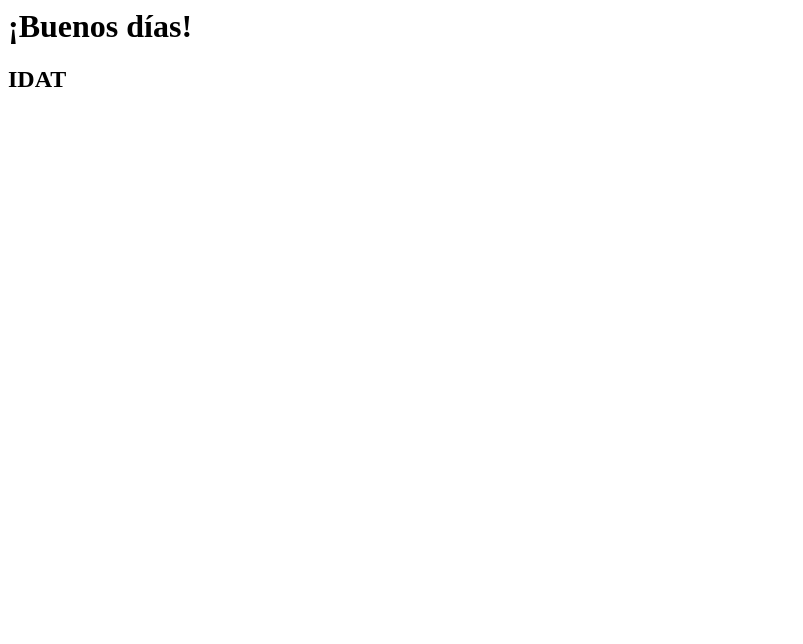
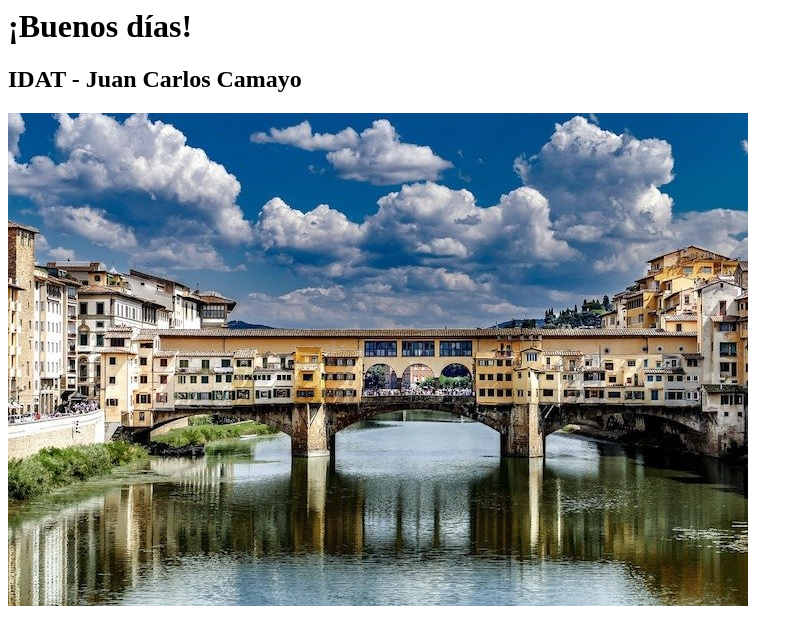
Before and after one commit to osmar1010/DWS08_2020_01-1, a plain HTML site: page index.html in a window 1280 px wide. Shown: the whole page, without its empty margins (0-803 px from the left). Drawn offline with Linux system fonts and the light colour scheme.

Commit message:
Adición de foto en html

```diff
--- a/index.html
+++ b/index.html
@@ -4,6 +4,7 @@
 </head>
 <body>
   <h1>¡Buenos días!</h1>
-  <h2>IDAT</h2>
+  <h2>IDAT - Juan Carlos Camayo</h2>
+  <img src="img\foto.jpg" />
 </body>
 </html>
```
